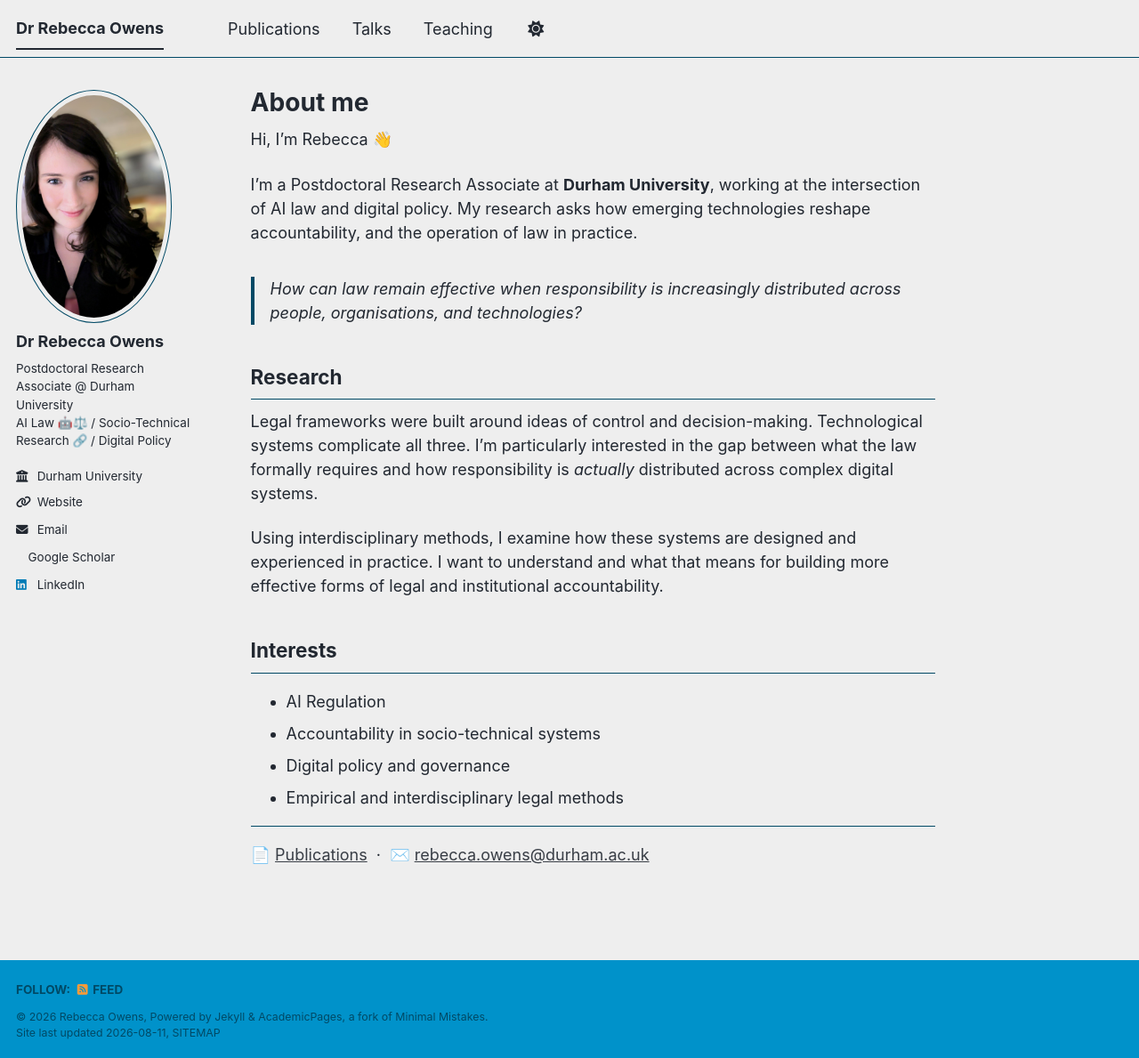
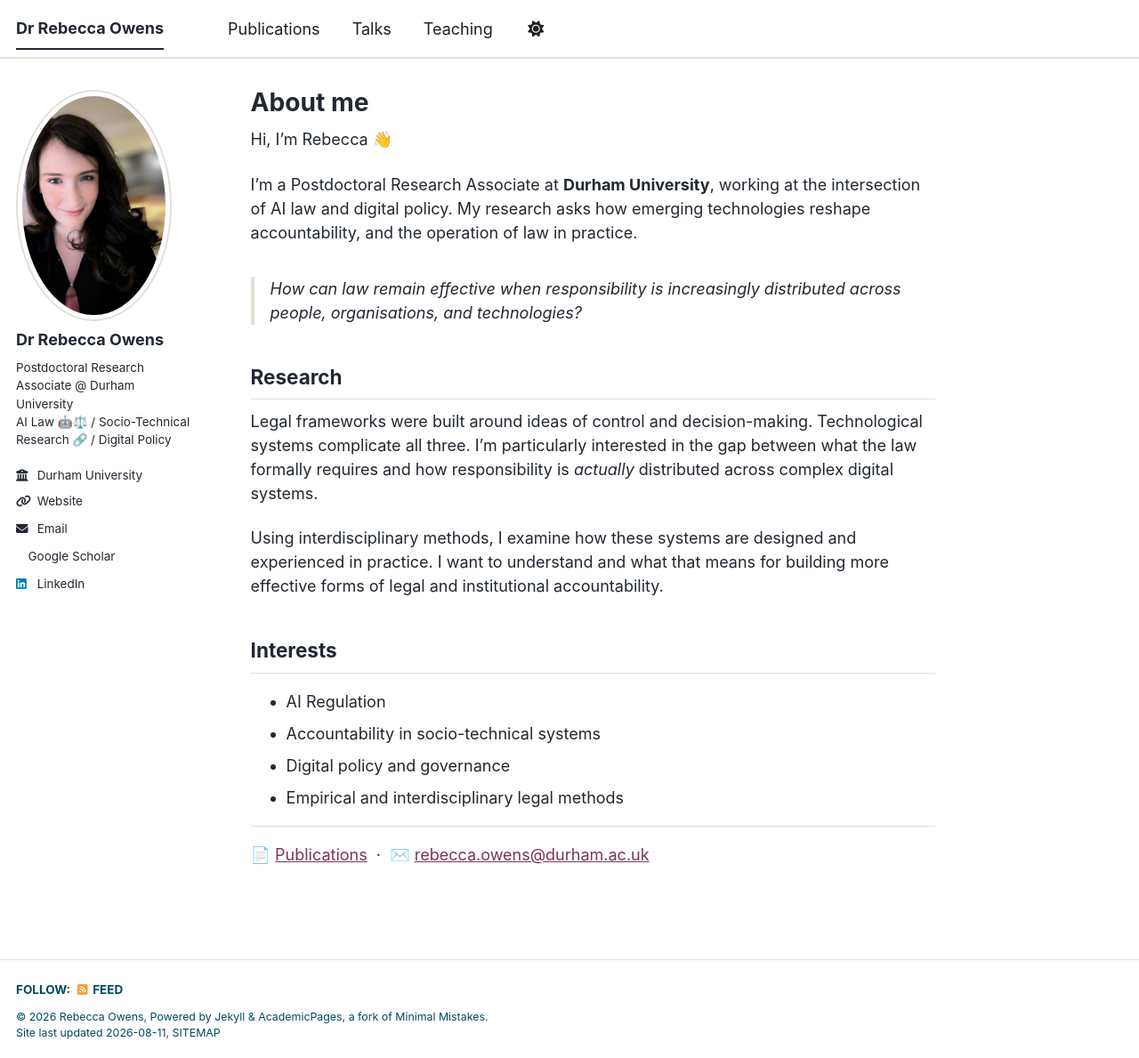
Before and after one commit to Rebecca-Owens/Rebecca-Owens.github.io, a Jekyll site: the page built from _pages/about.md, in a window 1280 px wide and 1189 px high. Shown: the whole window at 89% size. Built offline with Jekyll 4.4.1, drawn with Linux system fonts in a browser that asks for light colours; a style sheet for code colours, icons or effects is not loaded.

Commit message:
Add custom styles for theme customization
Added custom CSS styles for global link and background colors.

```diff
--- a/_includes/head/custom.html
+++ b/_includes/head/custom.html
@@ -22,3 +22,18 @@
 <!-- end custom head snippets -->
 <link rel="stylesheet" href="{{ '/assets/css/topic-curves.css' | relative_url }}">
 <link rel="stylesheet" href="{{ '/assets/css/topic-curves.css' | relative_url }}?v=2">
+<style>
+  /* Plum accent, white page — overrides the default theme's blue. */
+  :root {
+    --global-link-color: #7a3559;
+    --global-link-color-hover: #5c2742;
+    --global-link-color-visited: #7a3559;
+    --global-bg-color: #ffffff;
+    --global-masthead-link-color: #1f1f1e;
+    --global-border-color: #e2dfd8;
+  }
+
+  .masthead { background: #ffffff; border-bottom: 1px solid #e2dfd8; }
+  .page__footer { background: #ffffff; border-top: 1px solid #e2dfd8; }
+  .author__avatar img { border: 2px solid #e2dfd8; }
+</style>
```
